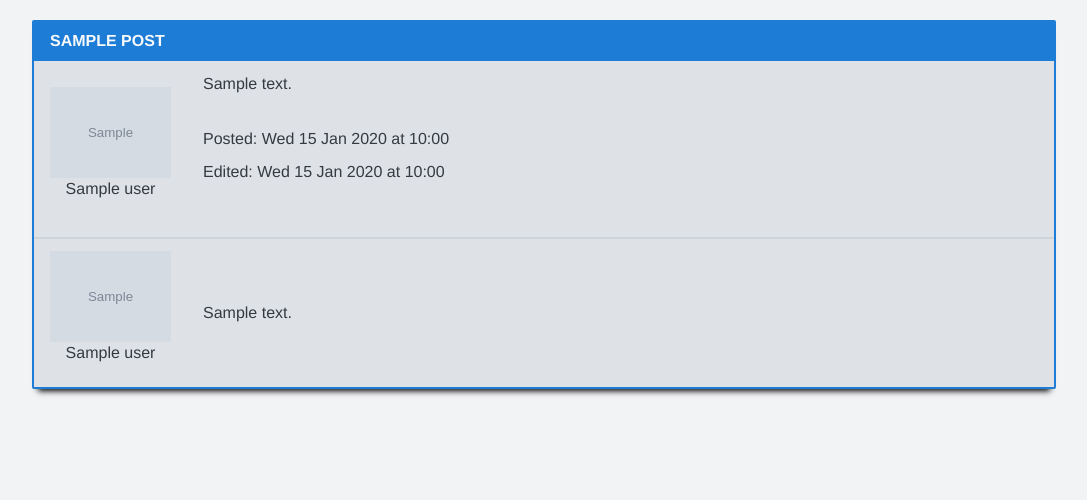
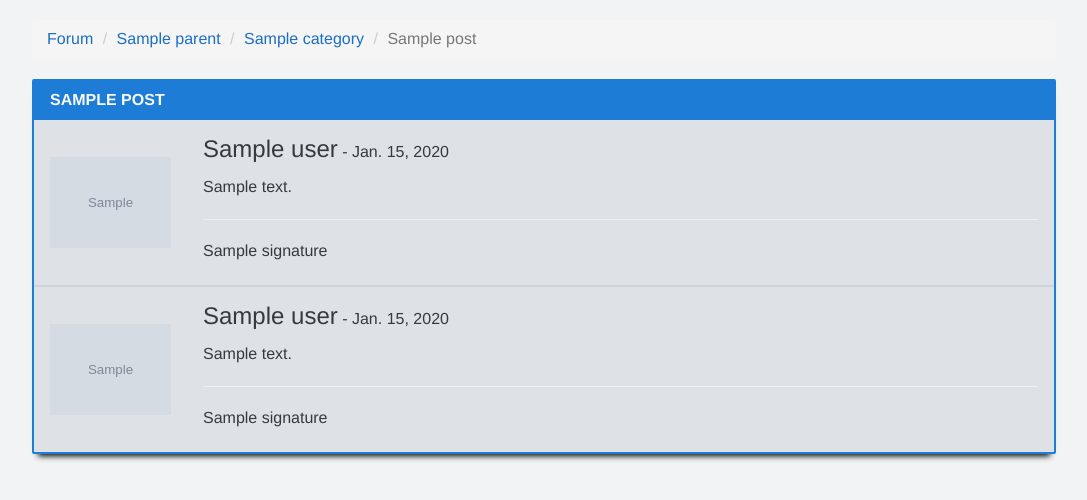
Before and after one commit to Punkweb/punkweb-boards, a Django app: template templates/pages/post.html in a window 1280 px wide. Shown: the part 52-552 px from the top of the page, without its empty margins (96-1183 px from the left). Run offline with Django 3.2, Linux system fonts and the light colour scheme; the template is opened without the code that fills it: most values are stand-ins (such as "Sample title", 1, 10 or a date in 2020); grey boxes marked "Sample" are stand-in pictures; some libraries are stand-ins or nearby versions.

Commit message:
Added breadcrumbs.  Added user post/comment signatures (with markdown support).

```diff
--- a/apps/users/models.py
+++ b/apps/users/models.py
@@ -2,6 +2,7 @@ from django.contrib.auth.models import AbstractBaseUser, BaseUserManager, \
 	PermissionsMixin
 from django.core.mail import send_mail
 from django.db import models
+from django_markdown.models import MarkdownField
 from apps.common.models import CreatedModifiedMixin, UUIDPrimaryKey
 
 
@@ -28,6 +29,7 @@ class EmailUser(AbstractBaseUser, UUIDPrimaryKey, CreatedModifiedMixin,
 	email = models.EmailField(unique=True, blank=False)
 	username = models.CharField(max_length=16, unique=True, blank=False)
 	image = models.ImageField(upload_to="user_images", null=True, blank=True)
+	signature = MarkdownField()
 	gender = models.CharField(null=True, blank=True, max_length=1,
 		choices=GENDER_CHOICES, default=None)
 	birthdate = models.DateField(
--- a/templates/pages/post.html
+++ b/templates/pages/post.html
@@ -7,7 +7,12 @@
 {% block content %}
 
 <div class="pageContent">
-
+  <ol class="breadcrumb">
+    <li><a href="/">Forum</a></li>
+    <li><a href="{% url 'parent_category' post.category.parent.id %}">{{post.category.parent.name}}</a></li>
+    <li><a href="{% url 'child_category' post.category.id %}">{{post.category.name}}</a></li>
+    <li class="active">{{post.title}}</li>
+  </ol>
   <div class="card">
     <div class="card__title">
       {{post.title}}
@@ -18,16 +23,22 @@
           <tr>
             <td class="align-center" width="15%">
               <img src="/media/{{post.user.image}}" />
-              <p>
-                {{post.user}}
-              </p>
             </td>
             <td>
-              {{post.content|markdown_safe}}
-              <div style="padding: 2rem 0;">
+              <p>
+                <span style="font-size: 24px;">{{post.user}}</span> - {{post.created|date}}
+              </p>
+              <p>
+                {{post.content|markdown_safe}}
+              </p>
+              <hr/>
+              <p>
+                {{post.user.signature|markdown_safe}}
+              </p>
+              <!-- <div style="padding: 2rem 0;">
                 <p>Posted: {{ post.created|date:"D d M Y" }} at {{ post.created|time:"H:i" }}</p>
                 <p>Edited: {{ post.modified|date:"D d M Y" }} at {{ post.modified|time:"H:i" }}</p>
-              </div>
+              </div> -->
             </td>
           </tr>
           {% if comments %}
@@ -35,10 +46,18 @@
           <tr>
             <td class="align-center" width="15%">
               <img src="/media/{{comment.user.image}}" />
-              <p>{{comment.user}}</p>
             </td>
             <td class="content">
-              {{comment.content|markdown}}
+              <p>
+                <span style="font-size: 24px;">{{comment.user}}</span> - {{comment.created|date}}
+              </p>
+              <p>
+                {{comment.content|markdown_safe}}
+              </p>
+              <hr/>
+              <p>
+                {{comment.user.signature|markdown_safe}}
+              </p>
             </td>
           </tr>
           {% endfor %}
```
Also changed, not shown: templates/pages/child_category.html (+13 -1 lines), templates/pages/parent_category.html (+12 -0 lines).
